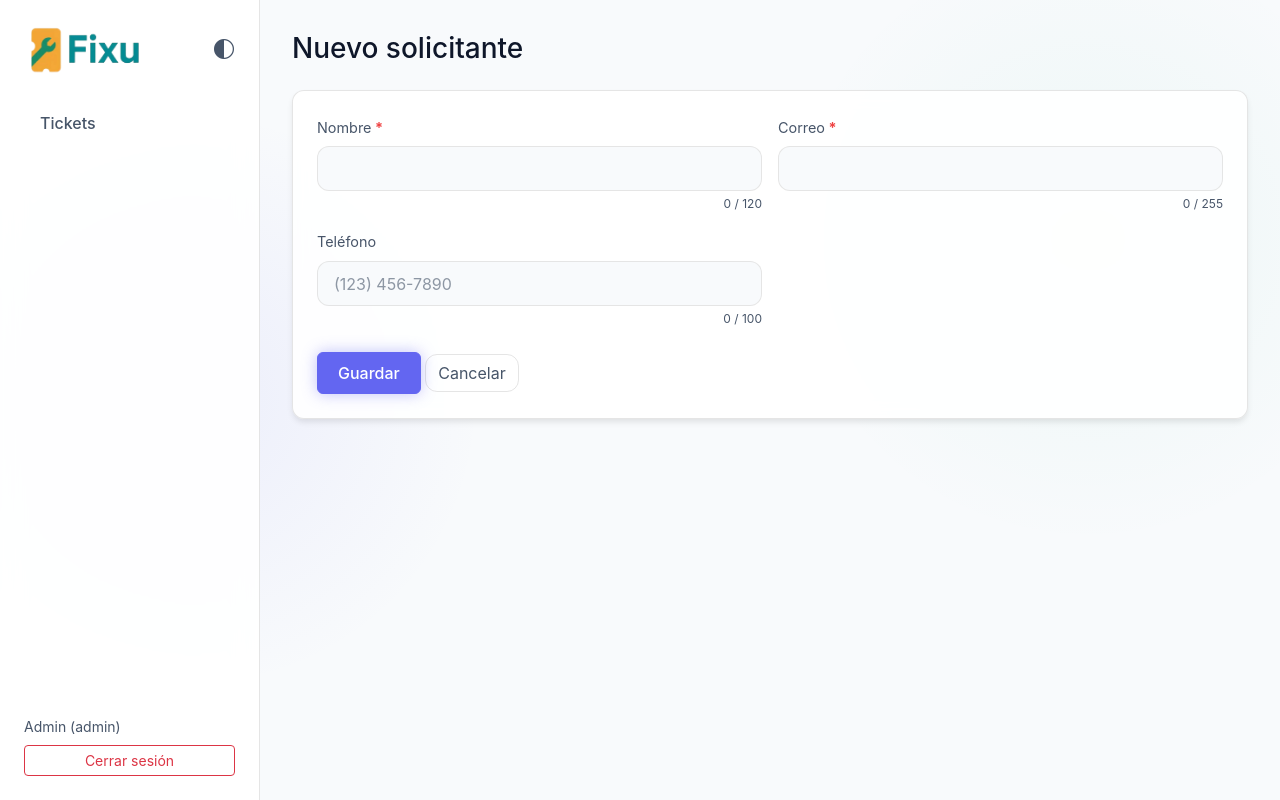
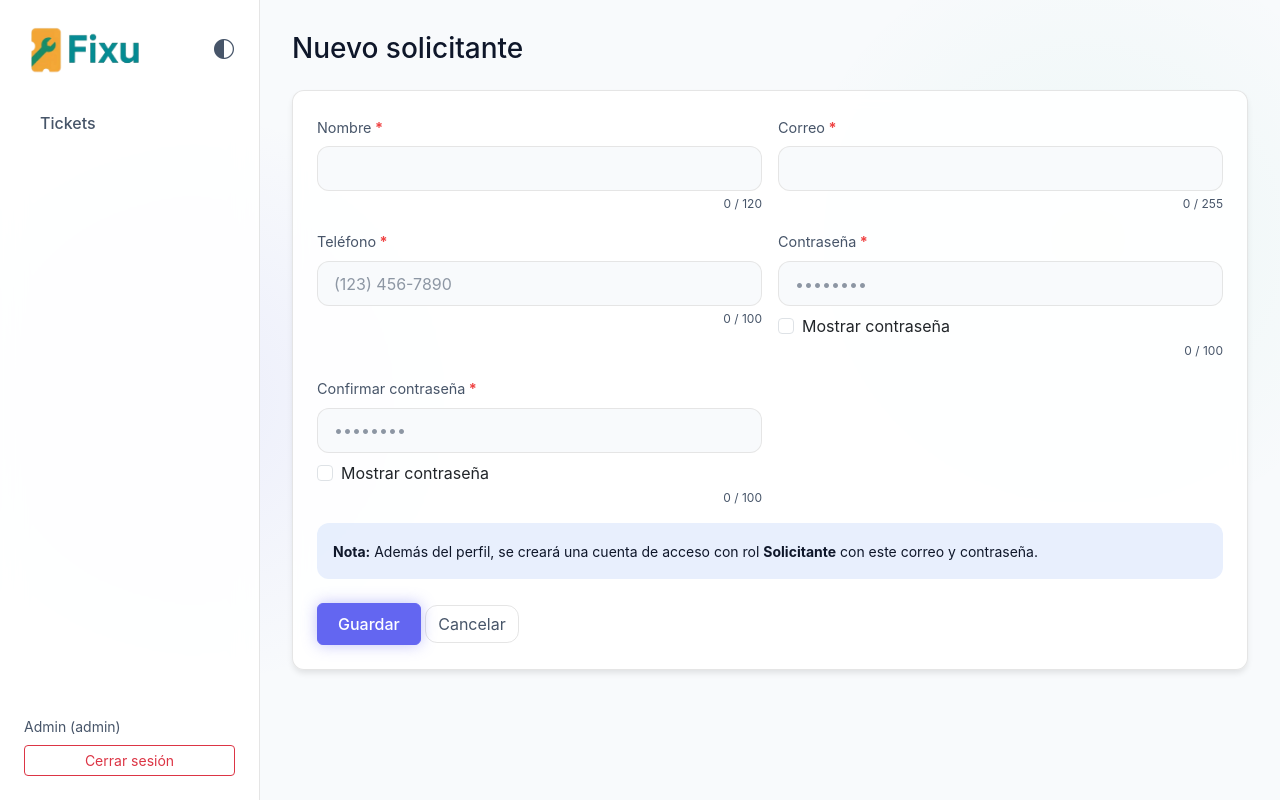
Before and after one commit to JJCAMPOSM/Fixu-Final, a Flask app: page /requesters/create in a window 1280 px wide. Run offline with Flask 3, Linux system fonts and the light colour scheme; a user stored in the database is signed in; some libraries are stand-ins or nearby versions.

Commit message:
Corrige permisos y validaciones del panel admin (categorias, solicitantes, tickets)
- Quita el selector de color al crear/editar categorias.
- Solicitantes: nombre/correo/telefono ahora obligatorios; se agrega
  contrasena para crear tambien su cuenta de acceso (antes el admin solo
  guardaba el perfil, sin forma de que el solicitante iniciara sesion).
- Ticket edit (agente): corrige un 500 al guardar, causado por choices=None
  en campos de WTForms que nunca se mostraban pero si se validaban
  (requester_id, category_id, team_id, assignee_team_member_id).
- Ticket edit (solicitante, al crear): prioridad ya no la elige el
  solicitante, queda fija en "media" y solo el admin puede cambiarla despues.

```diff
--- a/fixu/categories/routes.py
+++ b/fixu/categories/routes.py
@@ -37,7 +37,6 @@ def create():
         category = Category(
             name=form.name.data.strip(),
             description=form.description.data.strip() if form.description.data else None,
-            color=form.color.data.strip() if form.color.data else '#6366f1'
         )
         db.session.add(category)
         db.session.commit()
@@ -60,7 +59,6 @@ def edit(category_id):
     if form.validate_on_submit():
         category.name = form.name.data.strip()
         category.description = form.description.data.strip() if form.description.data else None
-        category.color = form.color.data.strip() if form.color.data else '#6366f1'
         db.session.commit()
         flash('Categoría actualizada con éxito.', 'success')
         return redirect(url_for('categories.index'))
--- a/fixu/requesters/forms.py
+++ b/fixu/requesters/forms.py
@@ -1,6 +1,6 @@
 from flask_wtf import FlaskForm
-from wtforms import StringField, SubmitField
-from wtforms.validators import DataRequired, Length, Optional
+from wtforms import StringField, PasswordField, SubmitField
+from wtforms.validators import DataRequired, Length, Optional, EqualTo
 from ..auth.forms import SpecialEmail, PhoneValidator
 
 
@@ -15,7 +15,14 @@ class RequesterForm(FlaskForm):
         Length(max=255, message='El correo no puede exceder 255 caracteres')
     ])
     phone = StringField('Teléfono', validators=[
-        Optional(),
+        DataRequired(message='Teléfono requerido'),
         PhoneValidator()
     ])
+    password = PasswordField('Contraseña', validators=[
+        Optional(),
+        Length(min=8, message='La contraseña debe tener al menos 8 caracteres')
+    ])
+    password_confirm = PasswordField('Confirmar contraseña', validators=[
+        EqualTo('password', message='Las contraseñas deben coincidir')
+    ])
     submit = SubmitField('Guardar')
--- a/fixu/requesters/routes.py
+++ b/fixu/requesters/routes.py
@@ -4,7 +4,7 @@ from flask_login import login_required, current_user
 from . import bp
 from .forms import RequesterForm
 from ..extensions import db
-from ..models import Requester, Ticket
+from ..models import Requester, Ticket, User
 
 
 @bp.route('/')
@@ -30,8 +30,27 @@ def create():
 
     form = RequesterForm()
     if form.validate_on_submit():
-        req = Requester(name=form.name.data.strip(), email=form.email.data.strip().lower(), phone=form.phone.data.strip() if form.phone.data else None)
+        if not form.password.data:
+            flash('La contraseña es requerida al crear un solicitante.', 'danger')
+            return render_template('requesters/form.html', form=form, mode='create')
+
+        email = form.email.data.strip().lower()
+
+        if Requester.query.filter_by(email=email).first():
+            flash('Ya existe un solicitante con este correo.', 'danger')
+            return render_template('requesters/form.html', form=form, mode='create')
+        if User.query.filter_by(email=email).first():
+            flash('Este correo ya está registrado como usuario.', 'danger')
+            return render_template('requesters/form.html', form=form, mode='create')
+
+        name = form.name.data.strip()
+        req = Requester(name=name, email=email, phone=form.phone.data.strip())
         db.session.add(req)
+
+        user = User(name=name, email=email, role='requester')
+        user.set_password(form.password.data)
+        db.session.add(user)
+
         db.session.commit()
         flash('Solicitante creado.', 'success')
         return redirect(url_for('requesters.index'))
@@ -48,9 +67,36 @@ def edit(req_id):
     req = Requester.query.get_or_404(req_id)
     form = RequesterForm(obj=req)
     if form.validate_on_submit():
-        req.name = form.name.data.strip()
-        req.email = form.email.data.strip().lower()
-        req.phone = form.phone.data.strip() if form.phone.data else None
+        new_email = form.email.data.strip().lower()
+        old_email = req.email
+
+        if new_email != old_email and Requester.query.filter(Requester.email == new_email, Requester.id != req_id).first():
+            flash('Ya existe un solicitante con este correo.', 'danger')
+            return render_template('requesters/form.html', form=form, mode='edit', requester=req)
+
+        linked_user = User.query.filter_by(email=old_email, role='requester').first()
+        other_user = User.query.filter(User.email == new_email).first()
+        if new_email != old_email and other_user and (not linked_user or other_user.id != linked_user.id):
+            flash('Este correo ya está registrado como usuario.', 'danger')
+            return render_template('requesters/form.html', form=form, mode='edit', requester=req)
+
+        name = form.name.data.strip()
+        req.name = name
+        req.email = new_email
+        req.phone = form.phone.data.strip()
+
+        if linked_user:
+            linked_user.name = name
+            linked_user.email = new_email
+            if form.password.data:
+                linked_user.set_password(form.password.data)
+        elif form.password.data:
+            # Solicitante creado antes de que existiera este campo: todavía no
+            # tenía cuenta de acceso. La creamos ahora con la contraseña dada.
+            new_user = User(name=name, email=new_email, role='requester')
+            new_user.set_password(form.password.data)
+            db.session.add(new_user)
+
         db.session.commit()
         flash('Solicitante actualizado.', 'success')
         return redirect(url_for('requesters.index'))
--- a/fixu/templates/requesters/form.html
+++ b/fixu/templates/requesters/form.html
@@ -20,11 +20,46 @@
                     {% for e in form.email.errors %}<div class="text-danger small">{{ e }}</div>{% endfor %}
                 </div>
                 <div class="col-md-6">
-                    <label class="form-label">{{ form.phone.label }}</label>
-                    {{ form.phone(class='form-control', placeholder='(123) 456-7890') }}
+                    <label class="form-label required-field">{{ form.phone.label }}</label>
+                    {{ form.phone(class='form-control', required=True, placeholder='(123) 456-7890') }}
                     {% for e in form.phone.errors %}<div class="text-danger small">{{ e }}</div>{% endfor %}
                 </div>
+                <div class="col-md-6">
+                    <label class="form-label{{ ' required-field' if mode == 'create' }}">{{ form.password.label }}</label>
+                    {{ form.password(class='form-control', type='password', minlength=8, required=(mode == 'create'), placeholder='••••••••', id='password-requester') }}
+                    {% if mode == 'edit' %}
+                    <div class="form-text text-muted small">Dejar en blanco para mantener la contraseña actual</div>
+                    {% endif %}
+                    {% for e in form.password.errors %}<div class="text-danger small">{{ e }}</div>{% endfor %}
+                    <div class="form-check mt-2">
+                        <input class="form-check-input" type="checkbox" id="showPasswordRequester">
+                        <label class="form-check-label" for="showPasswordRequester">
+                            Mostrar contraseña
+                        </label>
+                    </div>
+                </div>
+                <div class="col-md-6">
+                    <label class="form-label{{ ' required-field' if mode == 'create' }}">{{ form.password_confirm.label }}</label>
+                    {{ form.password_confirm(class='form-control', type='password', required=(mode == 'create'), placeholder='••••••••', id='password-confirm-requester') }}
+                    {% for e in form.password_confirm.errors %}<div class="text-danger small">{{ e }}</div>{% endfor %}
+                    <div class="form-check mt-2">
+                        <input class="form-check-input" type="checkbox" id="showPasswordConfirmRequester">
+                        <label class="form-check-label" for="showPasswordConfirmRequester">
+                            Mostrar contraseña
+                        </label>
+                    </div>
+                </div>
             </div>
+
+            {% if mode == 'create' %}
+            <div class="alert alert-info mt-3 border-0" style="background: rgba(37, 99, 235, 0.1);">
+                <small>
+                    <strong>Nota:</strong> Además del perfil, se creará una cuenta de acceso con rol
+                    <strong>Solicitante</strong> con este correo y contraseña.
+                </small>
+            </div>
+            {% endif %}
+
             <div class="mt-4">
                 {{ form.submit(class='btn btn-primary') }}
                 <a href="{{ url_for('requesters.index') }}" class="btn btn-secondary">Cancelar</a>
@@ -32,4 +67,18 @@
         </form>
     </div>
 </div>
+<script>
+    const showPasswordRequester = document.getElementById('showPasswordRequester');
+    const passwordRequester = document.getElementById('password-requester');
+    const showPasswordConfirmRequester = document.getElementById('showPasswordConfirmRequester');
+    const passwordConfirmRequester = document.getElementById('password-confirm-requester');
+
+    showPasswordRequester.addEventListener('change', function () {
+        passwordRequester.type = this.checked ? 'text' : 'password';
+    });
+
+    showPasswordConfirmRequester.addEventListener('change', function () {
+        passwordConfirmRequester.type = this.checked ? 'text' : 'password';
+    });
+</script>
 {% endblock %}
--- a/fixu/templates/tickets/form.html
+++ b/fixu/templates/tickets/form.html
@@ -74,11 +74,14 @@
             </div>
             {% endif %}
 
+            {% if mode == 'edit' %}
             <div class="mb-3">
                 <label class="form-label">{{ form.priority.label }}</label>
-                {{ form.priority(class='form-select', disabled=locked_edit) }}
+                {{ form.priority(class='form-select', disabled=agent_edit) }}
                 {% for e in form.priority.errors %}<div class="text-danger small">{{ e }}</div>{% endfor %}
+                {% if agent_edit %}<div class="form-text">Solo el administrador puede editar la prioridad.</div>{% endif %}
             </div>
+            {% endif %}
 
             <div class="mt-4">
                 {{ form.submit(class='btn btn-primary') }}
```
Also changed, not shown: fixu/categories/forms.py (+1 -6 lines), fixu/templates/categories/form.html (+0 -22 lines), fixu/tickets/routes.py (+17 -4 lines).
